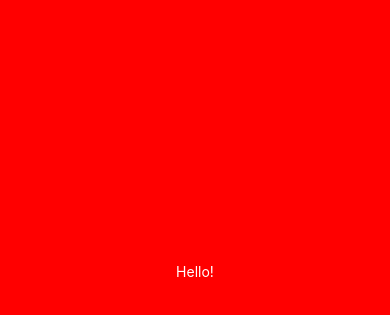
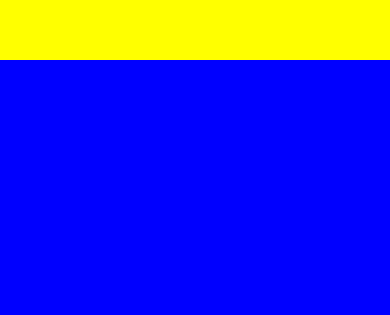
Before and after one commit to Juno-hub/fokin_weather, a React Native app: screen / in a window 390 px wide. Shown: the part 151-466 px from the top of the page. Built offline with nearby package versions, Linux system fonts and the light colour scheme.

Commit message:
#1.0 Layouts with Flexbox in React Native

```diff
--- a/App.js
+++ b/App.js
@@ -5,7 +5,8 @@
 export default function App() {
   return (
     <View style={styles.container}>
-      <Text style={styles.text}>Hello!</Text>
+      <View style={styles.yellowView}></View>
+      <View style={styles.blueView}></View>
       <StatusBar style="auto" />
     </View>
   );
@@ -14,11 +15,13 @@
 const styles = StyleSheet.create({
   container: {
     flex: 1,
-    backgroundColor: "red",
-    alignItems: "center",
-    justifyContent: "center",
   },
-  text: {
-    color: "white",
+  yellowView: {
+    flex: 1,
+    backgroundColor: "yellow",
+  },
+  blueView: {
+    flex: 3,
+    backgroundColor: "blue",
   },
 });
```
